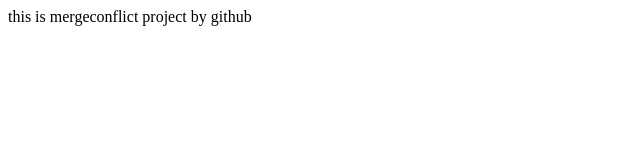
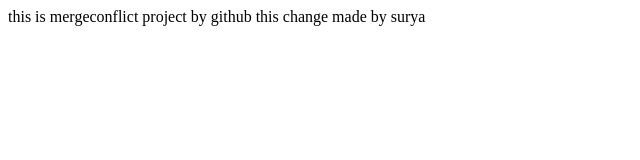
Before and after one commit to SrikanthReddy-36/MergeCoflict, a plain HTML site: page MergeCoflict/index.html in a window 1280 px wide. Shown: the whole page, without its empty margins (0-640 px from the left). Drawn offline with Linux system fonts and the light colour scheme.

Commit message:
Updated from surya

```diff
--- a/MergeCoflict/index.html
+++ b/MergeCoflict/index.html
@@ -7,5 +7,6 @@
 </head>
 <body>
     this is mergeconflict project by github
+    this change made by surya
 </body>
 </html>
```
